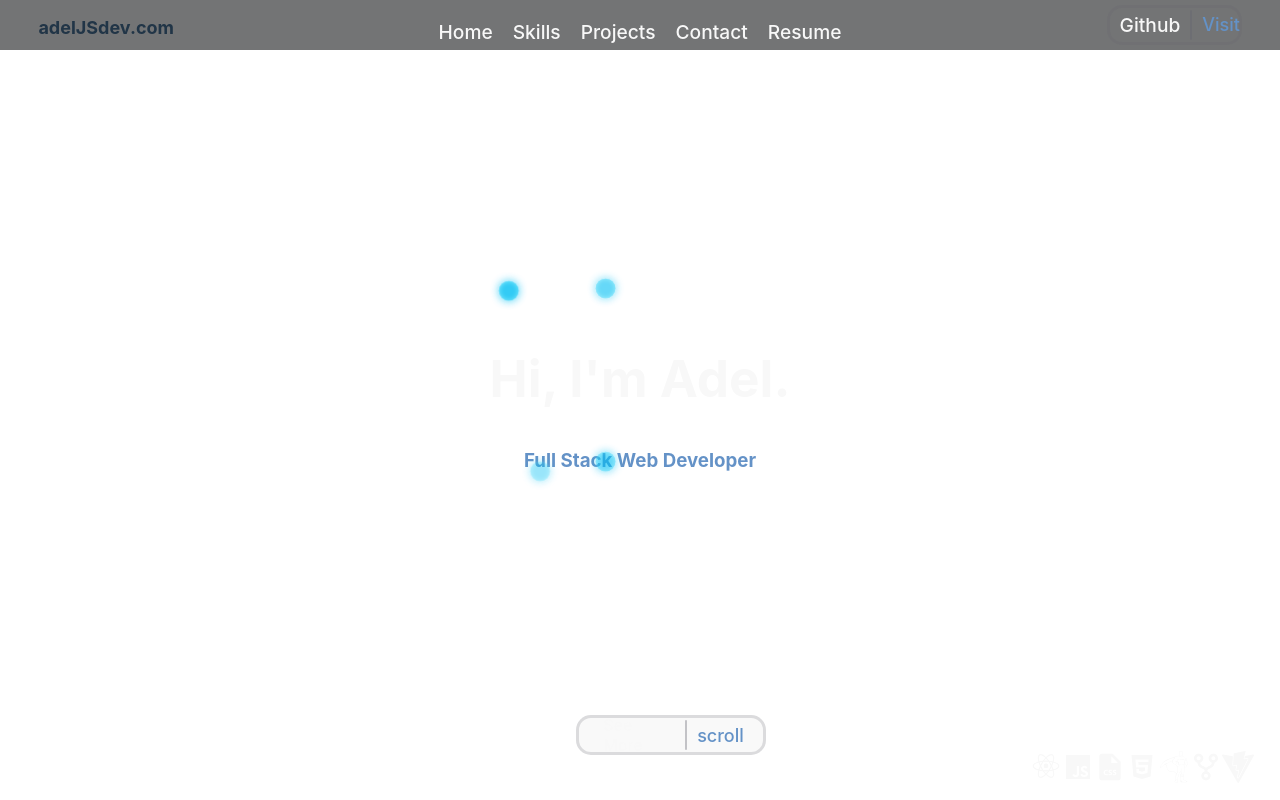
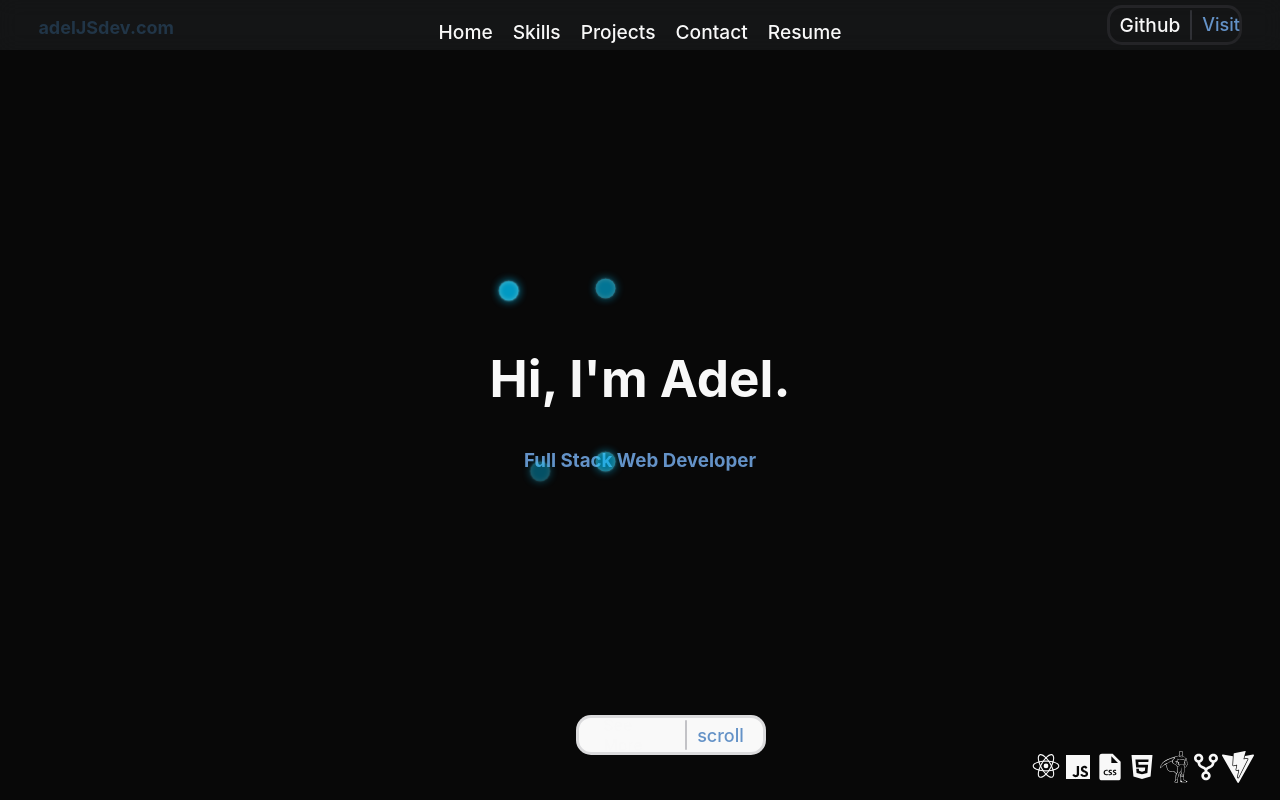
Before and after one commit to aboussenane/AdelJS-Portfolio, a React (Vite) app: page / in a window 1280 px wide. Shown: the top 800 px of the page. Built offline with nearby package versions, Linux system fonts and the light colour scheme.

Commit message:
fixed default background color issues

```diff
--- a/src/App.css
+++ b/src/App.css
@@ -48,8 +48,8 @@
 }
 
 body{
-
-
+  background-color: #080808; /* Fallback color for older browsers */
+  background-color: var(--background, #080808); /* Replace --yourColor and #defaultColor with your variable and color */
   width: 100%;
 }
 html{
```
